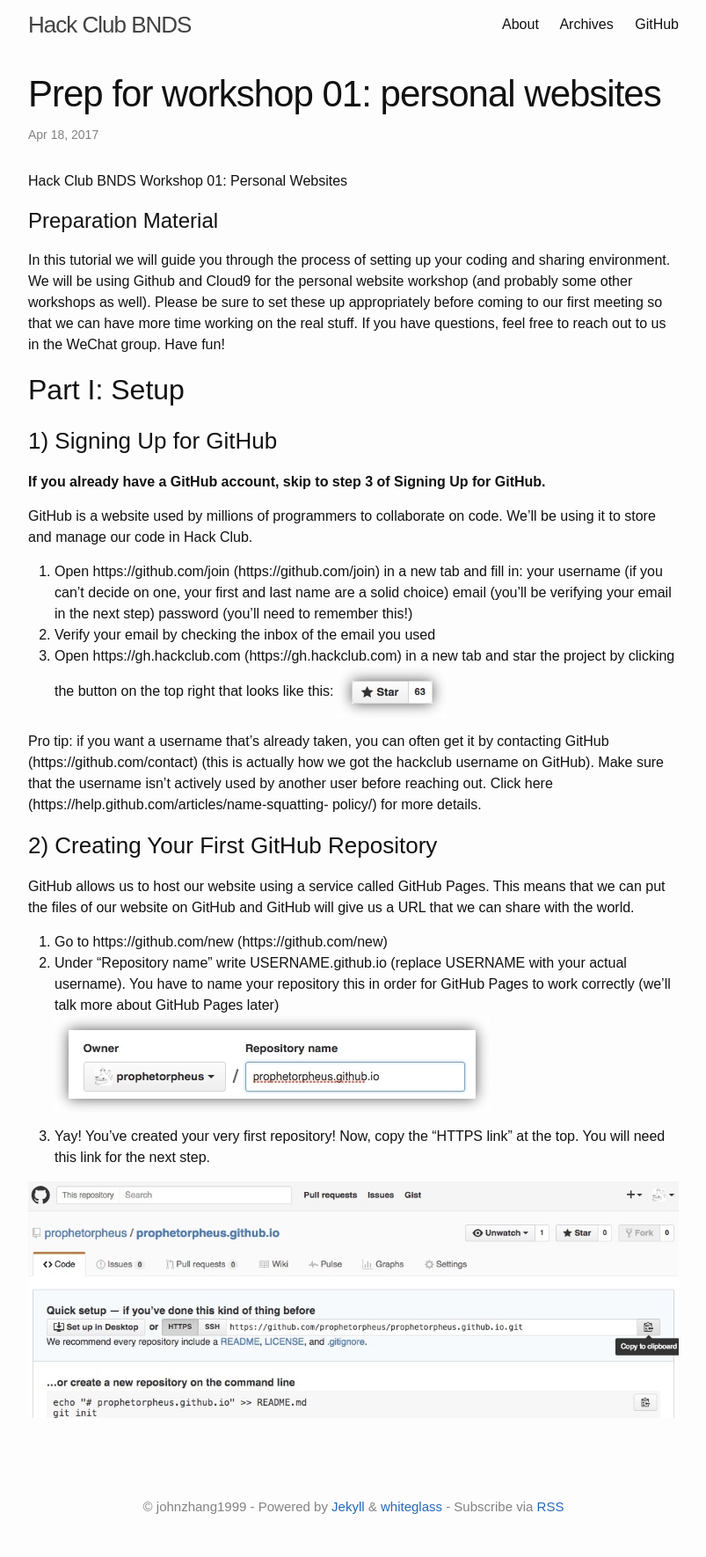
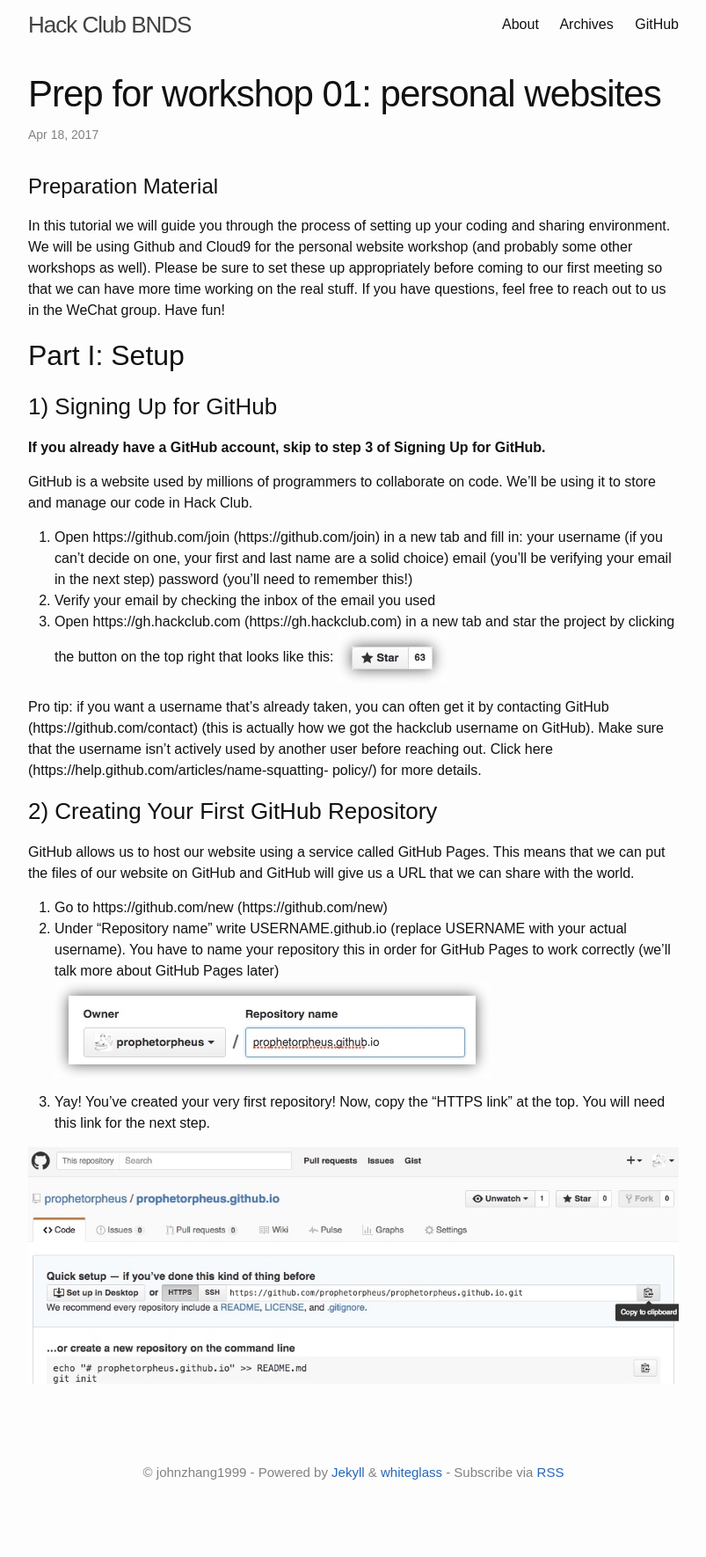
Before and after one commit to johnzhang1999/Hack-Club-BNDS, a Jekyll site: the page built from docs/_posts/2017-04-18-Prep for Workshop 01: Personal Websites.md, in a window 1280 px wide. Shown: the whole page at 88% size, without its empty margins (238-1041 px from the left). Built offline with Jekyll 4.4.1, drawn with Linux system fonts in a browser that asks for light colours; our own code applies the rules of GitHub Pages for plain Markdown files; after the commit the page ends 1731 px from its top, so only the background shows below that.

Commit message:
post1update2

```diff
--- a/docs/_posts/2017-04-18-Prep for Workshop 01: Personal Websites.md
+++ b/docs/_posts/2017-04-18-Prep for Workshop 01: Personal Websites.md
@@ -1,5 +1,3 @@
-Hack Club BNDS
-Workshop 01: Personal Websites
 # Preparation Material
 
 
```
